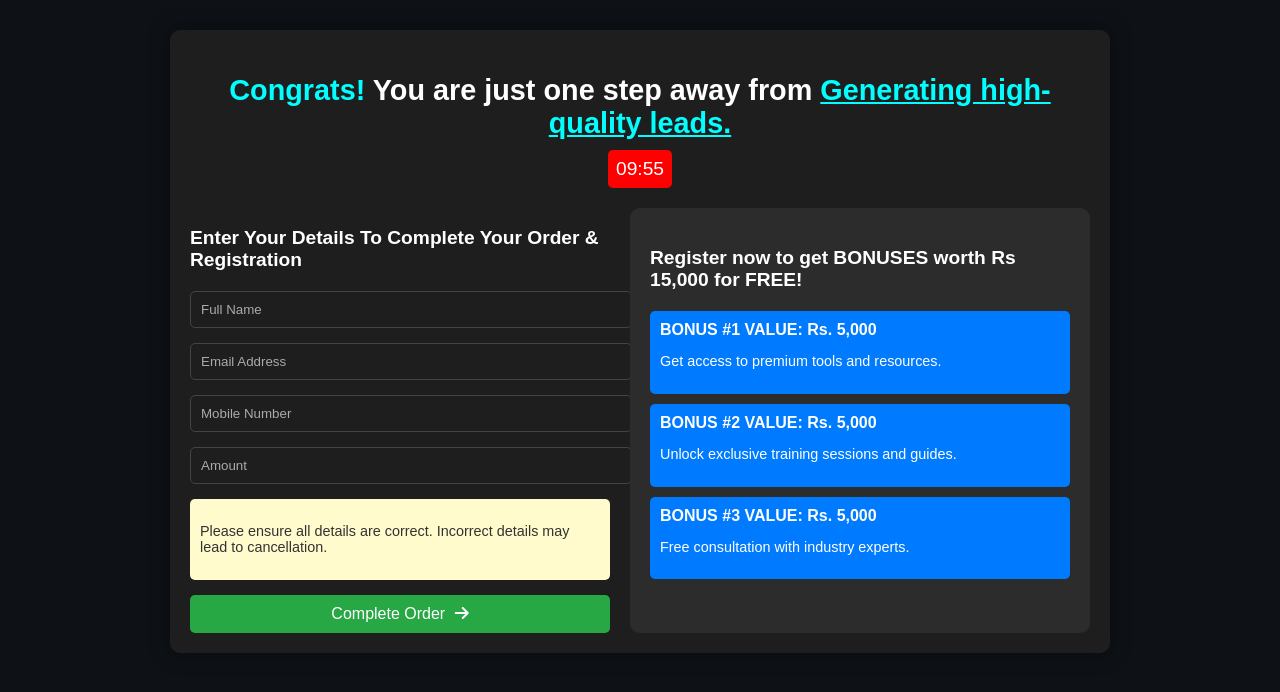
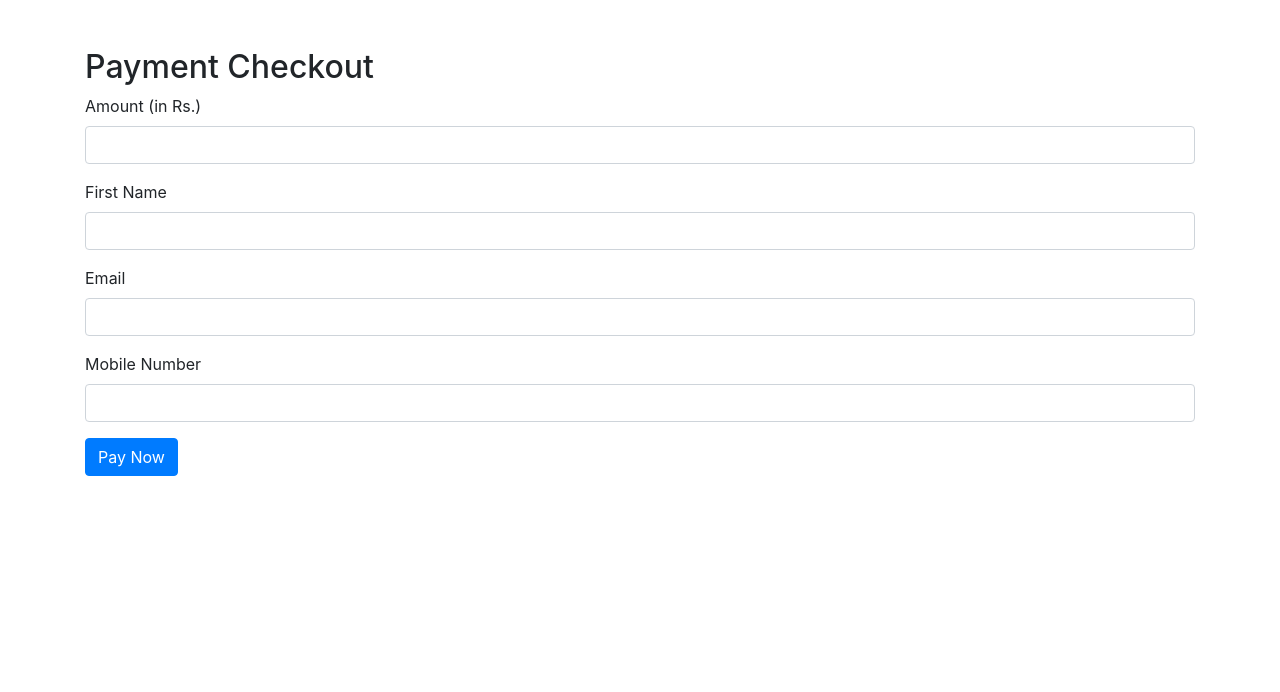
Before and after one commit to Prasad-Bojja/efficient_corporates_project, a Django app: template templates/wallet/checkout.html in a window 1280 px wide. Shown: the top 692 px of the page. Run offline with Django 5.2, Linux system fonts and the light colour scheme; the template is opened without the code that fills it, so the values that code supplies are empty; some libraries are stand-ins or nearby versions.

Commit message:
FEAT: updated

```diff
--- a/templates/wallet/checkout.html
+++ b/templates/wallet/checkout.html
@@ -1,220 +1,51 @@
-{% load static %}
 <!DOCTYPE html>
 <html lang="en">
 <head>
     <meta charset="UTF-8">
     <meta name="viewport" content="width=device-width, initial-scale=1.0">
-    <title>Order Registration Page</title>
-    <link rel="stylesheet" href="{% static 'css/checkout.css' %}">
-    <link rel="stylesheet" href="https://cdnjs.cloudflare.com/ajax/libs/font-awesome/6.5.1/css/all.min.css">
-    <link rel="shortcut icon" type="image/png" href="{% static 'images/favicon.ico' %}"/>
+    <title>Checkout</title>
+    <link rel="stylesheet" href="https://stackpath.bootstrapcdn.com/bootstrap/4.5.2/css/bootstrap.min.css">
+</head>
+<body>
+    <div class="container">
+        <h2 class="mt-5">Payment Checkout</h2>
 
-    <style>
-        /* General Reset */
-        body {
-            font-family: Arial, sans-serif;
-            background-color: #0e1217;
-            color: #fff;
-            margin: 0;
-            padding: 0;
-        }
+        {% if error %}
+            <div class="alert alert-danger mt-3">
+                {{ error }}
+            </div>
+        {% endif %}
 
-        .container {
-            max-width: 900px;
-            margin: 30px auto;
-            background-color: #1e1e1e;
-            padding: 20px;
-            border-radius: 10px;
-            box-shadow: 0px 0px 20px rgba(0, 0, 0, 0.5);
-        }
+        <form method="POST" action="{% url 'create_payment_transaction' %}">
+            {% csrf_token %}
 
-        /* Header Section */
-        .header {
-            text-align: center;
-            margin-bottom: 20px;
-        }
+            <div class="form-group">
+                <label for="amount">Amount (in Rs.)</label>
+                <input type="text" class="form-control" id="amount" name="amount" required>
+            </div>
 
-        .header h2 {
-            font-size: clamp(1.2rem, 2.5vw, 1.8rem);
-            margin-bottom: 10px;
-        }
+            <div class="form-group">
+                <label for="first_name">First Name</label>
+                <input type="text" class="form-control" id="first_name" name="first_name" required>
+            </div>
 
-        .congrats {
-            color: #01ffff;
-            font-weight: bold;
-        }
+            <div class="form-group">
+                <label for="email_id">Email</label>
+                <input type="email" class="form-control" id="email_id" name="email_id" required>
+            </div>
 
-        .timer {
-            font-size: clamp(1rem, 2.5vw, 1.2rem);
-            background-color: #ff0000;
-            display: inline-block;
-            padding: 8px;
-            border-radius: 5px;
-        }
+            <div class="form-group">
+                <label for="mobile">Mobile Number</label>
+                <input type="text" class="form-control" id="mobile" name="mobile" required>
+            </div>
 
-        .highlight {
-            color: #01ffff;
-            text-decoration: underline;
-        }
+            <button type="submit" class="btn btn-primary">Pay Now</button>
+        </form>
+    </div>
 
-        .main-content {
-            display: flex;
-            flex-wrap: wrap; /* Ensures wrapping on smaller screens */
-            gap: 20px;
-        }
-
-        /* Form Section */
-        .form-section h3, .bonus-section h3 {
-            font-size: clamp(1rem, 2.5vw, 1.2rem);
-            margin-bottom: 20px;
-        }
-
-        .form-section input {
-            width: 100%;
-            padding: 10px;
-            margin-bottom: 15px;
-            border: 1px solid #444;
-            border-radius: 5px;
-            background-color: #1e1e1e;
-            color: #fff;
-        }
-
-        .form-section input::placeholder {
-            color: #aaa;
-        }
-
-        .terms-box {
-            background-color: #fffbcc;
-            color: #333;
-            padding: 10px;
-            margin-bottom: 15px;
-            border-radius: 5px;
-            font-size: 0.9rem;
-        }
-
-        .submit-btn {
-            width: 100%;
-            padding: 10px;
-            background-color: #28a745;
-            color: #fff;
-            border: none;
-            border-radius: 5px;
-            font-size: 1rem;
-            cursor: pointer;
-        }
-
-        /* Bonus Section */
-        .bonus-section {
-            flex: 1;
-            background-color: #2c2c2c;
-            padding: 20px;
-            border-radius: 10px;
-        }
-
-        .bonus-card {
-            background-color: #007bff;
-            padding: 10px;
-            margin-bottom: 10px;
-            border-radius: 5px;
-            color: #fff;
-        }
-
-        .bonus-card h4 {
-            margin: 0;
-            font-size: 1rem;
-            font-weight: bold;
-        }
-
-        .bonus-card p {
-            font-size: 0.9rem;
-        }
-
-        /* Responsive Design */
-        @media (max-width: 768px) {
-            .container {
-                padding: 15px;
-            }
-
-            .main-content {
-                flex-direction: column;
-            }
-
-            .form-section, .bonus-section {
-                flex: 1 1 100%; /* Take full width on smaller screens */
-            }
-        }
-
-        /* Order Summary */
-        .order-summary {
-            text-align: center;
-            margin-top: 30px;
-        }
-
-        .order-summary img {
-            max-width: 100%;
-        }
-    </style>
-</head>
-
-<body>
-    <section class="container">
-        <div class="header">
-            <h2><span class="congrats">Congrats!</span> You are just one step away from <span class="highlight">Generating high-quality leads.</span></h2>
-            <div class="timer" id="countdown">10:00</div>
-        </div>
-
-        <!-- Main Content Section -->
-        <div class="main-content">
-            <!-- Left Form Section -->
-            <div class="form-section">
-                <h3>Enter Your Details To Complete Your Order & Registration</h3>
-                <form method="post" action="{% url 'create_payment_transaction' %}">
-                    {% csrf_token %}
-
-                    <input type="text" name="first_name" placeholder="Full Name" required>
-                    <input type="email" name="email_id" placeholder="Email Address" required>
-                    <input type="tel" name="mobile" placeholder="Mobile Number" required>
-                    <input type="number" name="amount" placeholder="Amount" required>
-
-                    <div class="terms-box">
-                        <p>Please ensure all details are correct. Incorrect details may lead to cancellation.</p>
-                    </div>
-                    <button type="submit" class="submit-btn">
-                        Complete Order <i class="fas fa-arrow-right"></i>
-                    </button>
-                </form>
-            </div>
-            <!-- Right Bonus Section -->
-            <div class="bonus-section">
-                <h3>Register now to get BONUSES worth Rs 15,000 for FREE!</h3>
-                <div class="bonus-card">
-                    <h4>BONUS #1 VALUE: Rs. 5,000</h4>
-                    <p>Get access to premium tools and resources.</p>
-                </div>
-                <div class="bonus-card">
-                    <h4>BONUS #2 VALUE: Rs. 5,000</h4>
-                    <p>Unlock exclusive training sessions and guides.</p>
-                </div>
-                <div class="bonus-card">
-                    <h4>BONUS #3 VALUE: Rs. 5,000</h4>
-                    <p>Free consultation with industry experts.</p>
-                </div>
-            </div>
-        </div>
-    </section>
-    <script>
-        let time = 600;
-
-        function updateTimer() {
-            const minutes = String(Math.floor(time / 60)).padStart(2, '0');
-            const seconds = String(time % 60).padStart(2, '0');
-            document.getElementById("countdown").textContent = `${minutes}:${seconds}`;
-
-            if (time > 0) time--;
-            else alert("Time's up!");
-        }
-
-        setInterval(updateTimer, 1000);
-    </script>
+    <!-- Bootstrap JS (Optional for form handling) -->
+    <script src="https://code.jquery.com/jquery-3.5.1.slim.min.js"></script>
+    <script src="https://cdn.jsdelivr.net/npm/@popperjs/core@2.0.7/dist/umd/popper.min.js"></script>
+    <script src="https://stackpath.bootstrapcdn.com/bootstrap/4.5.2/js/bootstrap.min.js"></script>
 </body>
 </html>
```
Also changed, not shown: eff_apps/views.py (+11 -5 lines).
